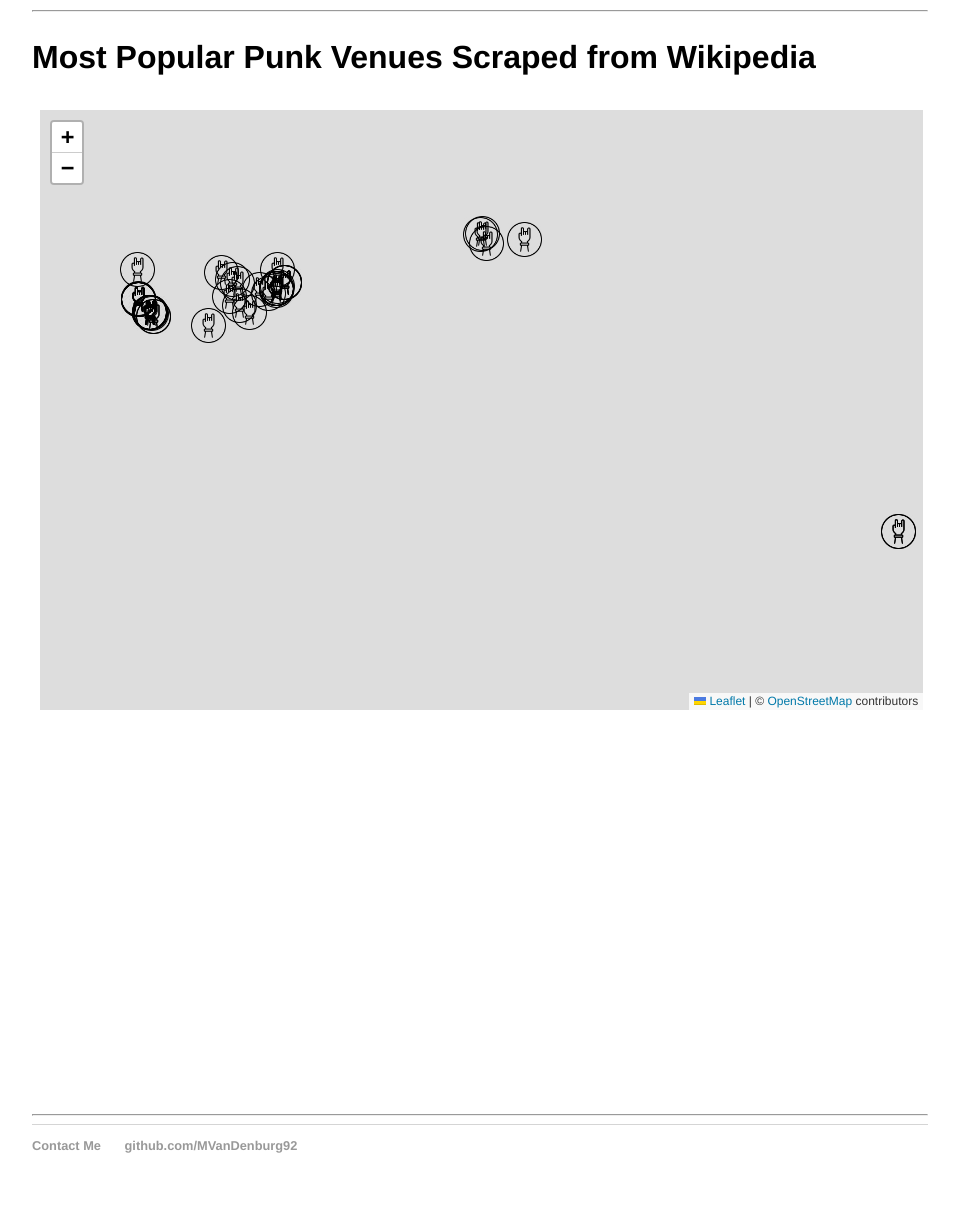
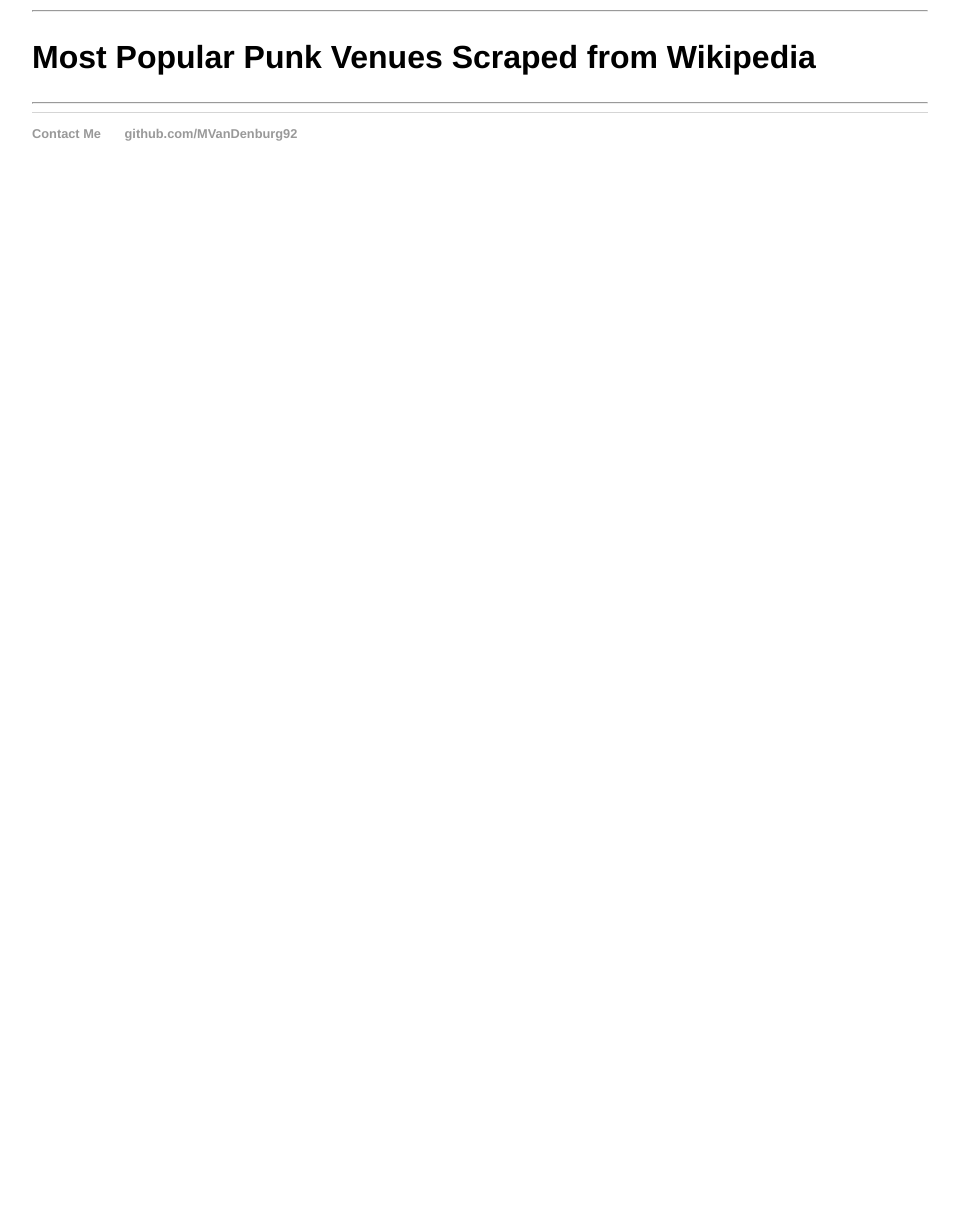
Before and after one commit to MVanDenburg92/MVanDenburg92.github.io, a Jekyll site: the page built from index.md, in a window 1280 px wide. Shown: the part 2816-4029 px from the top of the page, without its empty margins (160-1119 px from the left). Built offline with Jekyll 4.4.1, drawn with Linux system fonts in a browser that asks for light colours; nearby versions of some CDN libraries; our own code applies the rules of GitHub Pages for plain Markdown files; a script that is not in the unit is left out; after the commit the page ends 3017 px from its top, so only the background shows below that.

Commit message:
Update index.md

```diff
--- a/index.md
+++ b/index.md
@@ -15,7 +15,5 @@
 
 ---
 <h2>Most Popular Punk Venues Scraped from Wikipedia</h2>
-<iframe src="geojson.html" frameborder="0" width="125%" height="1000"></iframe>
-<script src="https://embed.github.com/view/geojson/MVanDenburg92/mvandenburg92.github.io/main/PunkClubs_Wikipedia.geojson"></script>
-
+<script src="https://embed.github.com/view/geojson/MVanDenburg92/mvandenburg92.github.io/main/PunkClubs_Wikipedia.geojson" width="125%" height="1000"></script>
 ---
```
